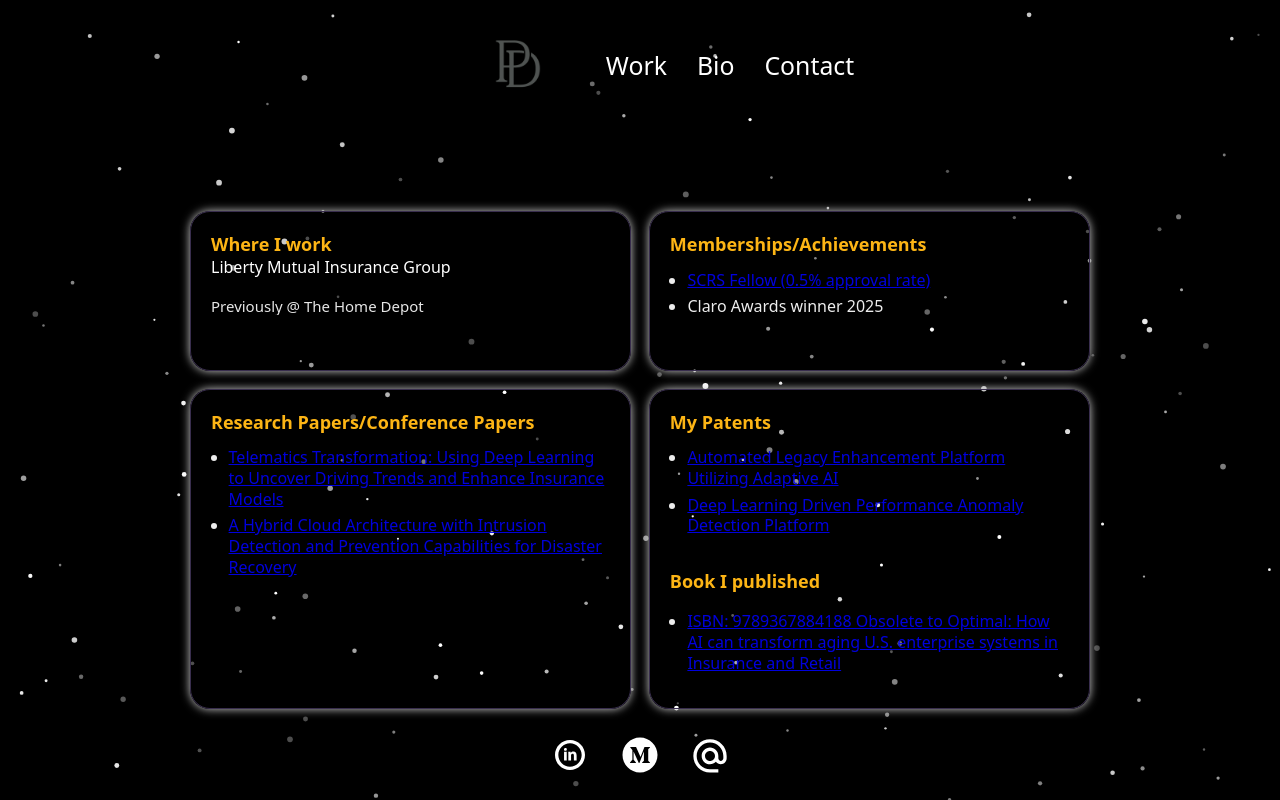
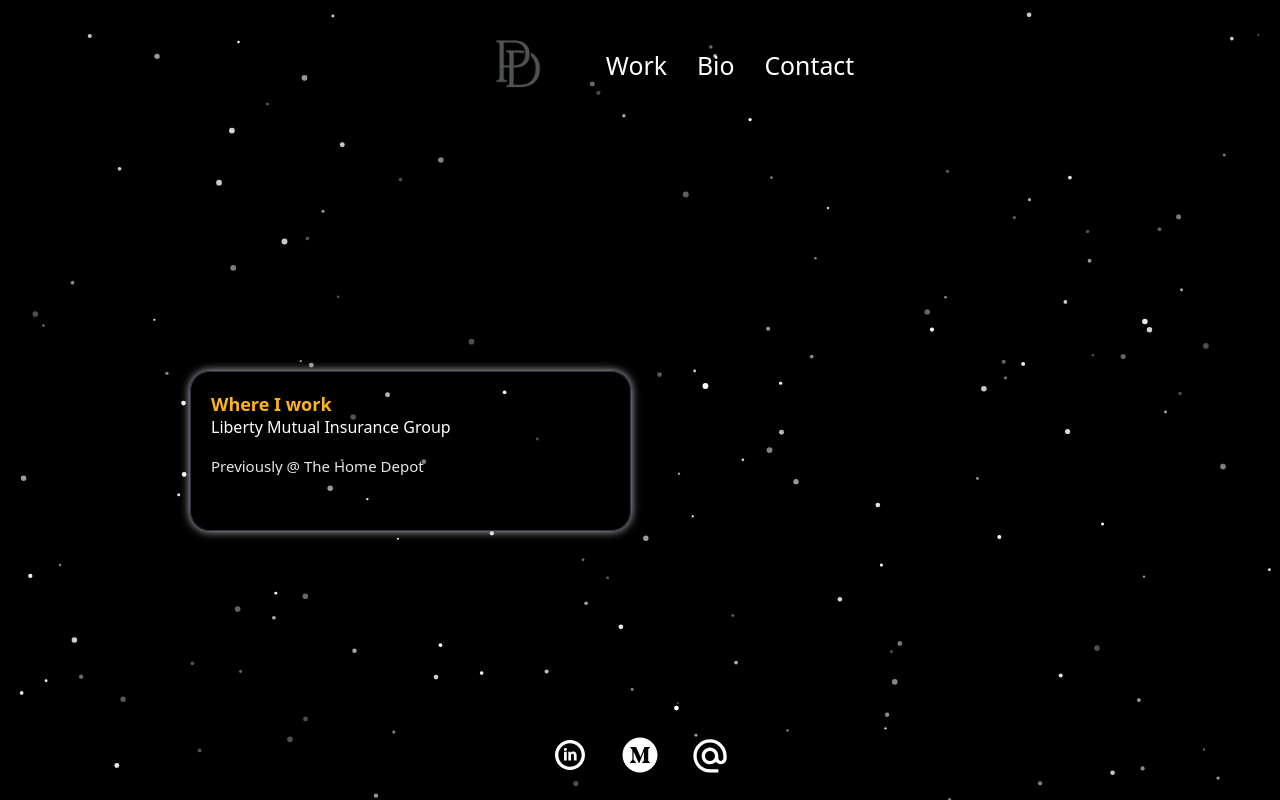
Before and after one commit to koffee-coder/my-website, a React (Vite) app: page /work in a window 1280 px wide. Built offline with nearby package versions, Linux system fonts and the light colour scheme.

Commit message:
Reduced work jsx scope while wip

```diff
--- a/src/components/MagicBento/MagicBento.jsx
+++ b/src/components/MagicBento/MagicBento.jsx
@@ -15,59 +15,59 @@ const cardData = [
     label: "Where I work",
     description: "Previously @ The Home Depot"
   },
-  {
-    area: "top-right",
-    color: "transparent",
-    title: "",
-    label: "Memberships/Achievements",
-    list: [
-      {
-        text: "SCRS Fellow (0.5% approval rate)",
-        href: "https://scrs.in/scrs-fellow/1226"
-      },
-      {
-        text: "Claro Awards winner 2025"
-      }
-    ]
-  },
-  {
-    area: "bottom-left",
-    color: "transparent",
-    label: "Research Papers/Conference Papers",
-        list: [
-      {
-        text: "Telematics Transformation: Using Deep Learning to Uncover Driving Trends and Enhance Insurance Models",
-        href: "https://doi.org/10.30574/wjaets.2025.15.3.1018"
-      },
+  // {
+  //   area: "top-right",
+  //   color: "transparent",
+  //   title: "",
+  //   label: "Memberships/Achievements",
+  //   list: [
+  //     {
+  //       text: "SCRS Fellow (0.5% approval rate)",
+  //       href: "https://scrs.in/scrs-fellow/1226"
+  //     },
+  //     {
+  //       text: "Claro Awards winner 2025"
+  //     }
+  //   ]
+  // },
+  // {
+  //   area: "bottom-left",
+  //   color: "transparent",
+  //   label: "Research Papers/Conference Papers",
+  //       list: [
+  //     {
+  //       text: "Telematics Transformation: Using Deep Learning to Uncover Driving Trends and Enhance Insurance Models",
+  //       href: "https://doi.org/10.30574/wjaets.2025.15.3.1018"
+  //     },
 
-      {
-        text: "A Hybrid Cloud Architecture with Intrusion Detection and Prevention Capabilities for Disaster Recovery",
-        href: "https://doi.org/10.1109/ICETM63734.2025.11051927"
-      }
-    ]
-  },
-  {
-    area: "bottom-right",
-    color: "transparent",
-    label: "My Patents",
-    secondaryLabel: "Book I published",
-    list: [
-      {
-        text: "Automated Legacy Enhancement Platform Utilizing Adaptive AI",
-        href: "https://register.dpma.de/DPMAregister/pat/register?AKZ=2020251024314&CURSOR=0#verf-detail-table_1"
-      },
-      {
-        text: "Deep Learning Driven Performance Anomaly Detection Platform",
-        href:"https://register.dpma.de/DPMAregister/pat/register?AKZ=2020251024322&CURSOR=1"
-      }
-    ],
-    bookList: [
-      {
-        text: "ISBN: 9789367884188 Obsolete to Optimal: How AI can transform aging U.S. enterprise systems in Insurance and Retail",
-        href: "https://isbnsearch.org/isbn/9789367884188"
-      }
-    ]
-  }
+  //     {
+  //       text: "A Hybrid Cloud Architecture with Intrusion Detection and Prevention Capabilities for Disaster Recovery",
+  //       href: "https://doi.org/10.1109/ICETM63734.2025.11051927"
+  //     }
+  //   ]
+  // },
+  // {
+  //   area: "bottom-right",
+  //   color: "transparent",
+  //   label: "My Patents",
+  //   secondaryLabel: "Book I published",
+  //   list: [
+  //     {
+  //       text: "Automated Legacy Enhancement Platform Utilizing Adaptive AI",
+  //       href: "https://register.dpma.de/DPMAregister/pat/register?AKZ=2020251024314&CURSOR=0#verf-detail-table_1"
+  //     },
+  //     {
+  //       text: "Deep Learning Driven Performance Anomaly Detection Platform",
+  //       href:"https://register.dpma.de/DPMAregister/pat/register?AKZ=2020251024322&CURSOR=1"
+  //     }
+  //   ],
+  //   bookList: [
+  //     {
+  //       text: "ISBN: 9789367884188 Obsolete to Optimal: How AI can transform aging U.S. enterprise systems in Insurance and Retail",
+  //       href: "https://isbnsearch.org/isbn/9789367884188"
+  //     }
+  //   ]
+  // }
 ];
 
 const createParticleElement = (x, y, color = DEFAULT_GLOW_COLOR) => {
```
